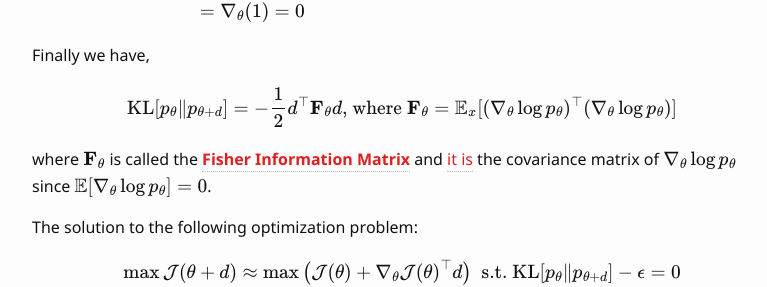
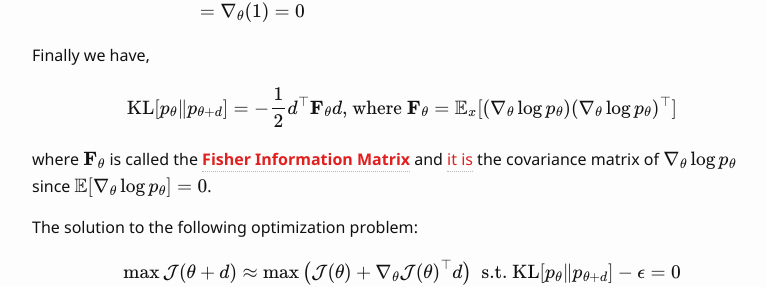
Before and after one commit to lilianweng/lil-log, a Jekyll site: the page built from _posts/2019-09-05-evolution-strategies.md, in a window 1280 px wide and 900 px high, scrolled down 9926 px. Shown: the part 172-459 px from the top of the window, without its empty margins (238-1005 px from the left). Built offline with Jekyll 4.4.1, drawn with Linux system fonts in a browser that asks for light colours; formulas are drawn with MathJax 3; comment, search, counter and statistics services are not loaded.

Commit message:
move \top

```diff
--- a/_posts/2019-09-05-evolution-strategies.md
+++ b/_posts/2019-09-05-evolution-strategies.md
@@ -336,7 +336,7 @@ Finally we have,
 
 $$
 \text{KL}[p_\theta \| p_{\theta+d}] = - \frac{1}{2}d^\top \mathbf{F}_\theta d
-\text{, where }\mathbf{F}_\theta = \mathbb{E}_x [(\nabla_\theta \log p_{\theta})^\top (\nabla_\theta \log p_{\theta})]
+\text{, where }\mathbf{F}_\theta = \mathbb{E}_x [(\nabla_\theta \log p_{\theta}) (\nabla_\theta \log p_{\theta})^\top]
 $$
 
 where $$\mathbf{F}_\theta$$ is called the **[Fisher Information Matrix](http://mathworld.wolfram.com/FisherInformationMatrix.html)** and [it is](https://wiseodd.github.io/techblog/2018/03/11/fisher-information/) the covariance matrix of $$\nabla_\theta \log p_\theta$$ since $$\mathbb{E}[\nabla_\theta \log p_\theta] = 0$$.
```
